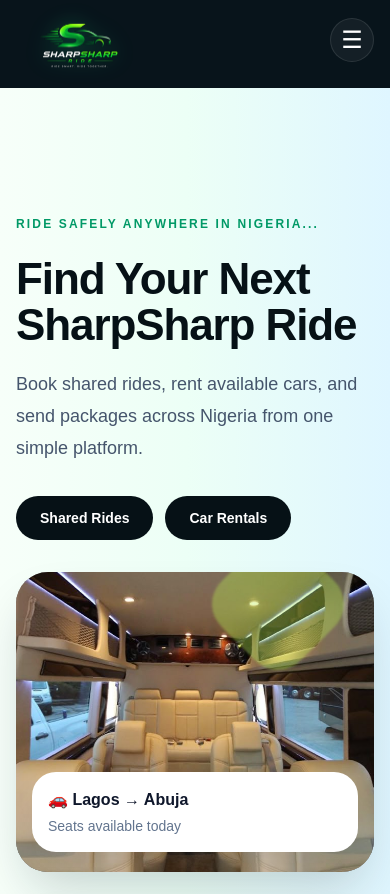
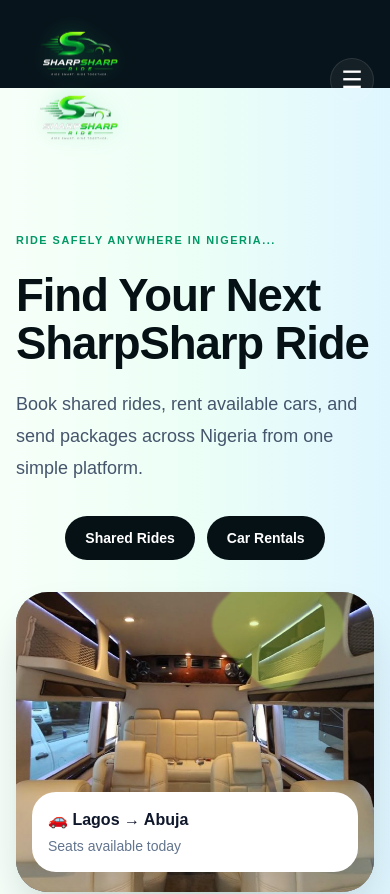
Before and after one commit to joyonovae/sharpsharp-ride-v2, a Next.js app: page / in a window 390 px wide. Shown: the top 894 px of the page. Built offline with nearby package versions, Linux system fonts and the light colour scheme; no server answers.

Commit message:
typo adjust

```diff
--- a/components/Navbar.tsx
+++ b/components/Navbar.tsx
@@ -122,7 +122,7 @@
           : "border-transparent bg-transparent"
       }`}
     >
-      <div className="mx-auto flex max-w-7xl items-center justify-between px-4 py-2 sm:px-5 lg:px-8">
+      <div className="mx-auto flex max-w-7xl items-center justify-between px-4 py-4 sm:px-5 lg:px-8">
         {/* LOGO */}
         <Link href="/" onClick={closeMenus} className="flex items-center">
           <div
@@ -131,6 +131,17 @@
             }`}
           >
             <Image
+  src={NAV_LOGO}
+  alt="SharpSharp Ride logo"
+  width={280}
+  height={95}
+  className={`w-auto object-contain transition-all duration-300 ${
+  scrolled
+    ? "h-14 drop-shadow-[0_0_6px_rgba(24,195,126,0.25)]"
+    : "h-16 drop-shadow-[0_0_10px_rgba(24,195,126,0.35)] sm:h-20 lg:h-20"
+}`}
+  priority
+/><Image
   src={NAV_LOGO}
   alt="SharpSharp Ride logo"
   width={280}
--- a/src/app/page.tsx
+++ b/src/app/page.tsx
@@ -146,35 +146,33 @@
       <section className="relative w-full max-w-full overflow-x-hidden bg-white text-[#061116]">
         <div className="absolute inset-0 bg-[linear-gradient(90deg,#f7fff9_0%,#ecfff6_48%,#dff6ff_100%)]" />
 
-        <div className="relative mx-auto grid w-full max-w-7xl items-center gap-8 px-4 pb-24 pt-32 sm:px-5 sm:pt-36 lg:min-h-[720px] lg:grid-cols-[0.95fr_1.05fr] lg:px-12 lg:pb-24 lg:pt-32">
+        <div className="relative mx-auto grid w-full max-w-7xl items-center gap-8 px-4 pb-20 pt-36 sm:px-5 sm:pt-40 lg:min-h-[720px] lg:grid-cols-[0.95fr_1.05fr] lg:px-12 lg:pb-24 lg:pt-36">
           <div className="scroll-reveal z-10">
-            <p className="typing-text mb-4 h-6 text-xs font-bold uppercase tracking-[0.18em] text-emerald-600 sm:text-sm">
+            <p className="typing-text mb-4 h-6 max-w-full text-[0.68rem] font-bold uppercase tracking-[0.14em] text-emerald-600 sm:text-sm">
               Ride safely anywhere in Nigeria...
             </p>
 
-           <h1 className="max-w-3xl text-[2.75rem] font-black leading-[1.05] tracking-tight sm:text-6xl lg:text-7xl">
+           <h1 className="max-w-3xl text-[2.55rem] font-black leading-[1.05] tracking-tight min-[390px]:text-[2.85rem] sm:text-6xl lg:text-7xl">
               Find Your Next
               <br />
               SharpSharp Ride
             </h1>
 
-            <p className="mt-5 max-w-2xl text-lg leading-8 text-slate-600 sm:text-xl sm:leading-9">
+           <p className="mt-5 max-w-2xl text-base leading-7 text-slate-600 min-[390px]:text-lg min-[390px]:leading-8 sm:text-xl sm:leading-9">
               Book shared rides, rent available cars, and send packages across
               Nigeria from one simple platform.
             </p>
 
-            <div className="mt-8 flex flex-wrap gap-3">
+            <div className="mt-8 flex flex-wrap justify-center gap-3 sm:justify-start">
               <Link
                 href="/rides"
-                className="rounded-full bg-[#061116] px-6 py-3 text-sm font-bold text-white transition hover:-translate-y-1 hover:bg-emerald-600"
-              >
+                className="rounded-full bg-[#061116] px-5 py-3 text-sm font-bold text-white transition hover:-translate-y-1 hover:bg-emerald-600 sm:px-6">
                 Shared Rides
               </Link>
 
               <Link
                 href="/rent"
-                className="rounded-full bg-[#061116] px-6 py-3 text-sm font-bold text-white transition hover:-translate-y-1 hover:bg-emerald-600"
-              >
+                className="rounded-full bg-[#061116] px-5 py-3 text-sm font-bold text-white transition hover:-translate-y-1 hover:bg-emerald-600 sm:px-6">
                 Car Rentals
               </Link>
 
@@ -182,7 +180,7 @@
             </div>
           </div>
 
-          <div className="relative z-10 block h-[300px] w-full max-w-full overflow-hidden rounded-[2rem] shadow-2xl shadow-slate-900/20 sm:h-[360px] lg:h-full lg:rounded-bl-[5rem] lg:rounded-tl-none lg:rounded-tr-none">
+          <div className="relative z-10 mx-auto block h-[300px] w-full max-w-[420px] overflow-hidden rounded-[2rem] shadow-2xl shadow-slate-900/20 lg:h-full lg:max-w-none lg:rounded-bl-[5rem] lg:rounded-tl-none lg:rounded-tr-none">
             <Swiper
               modules={[Autoplay, EffectFade]}
               effect="fade"
@@ -196,7 +194,10 @@
                   <div className="h-full w-full overflow-hidden">
                     <div
                       className="h-full w-full scale-105 bg-cover bg-center transition-transform duration-[6000ms] ease-linear hover:scale-110"
-                      style={{ backgroundImage: `url('${slide}')` }}
+                      style={{
+  backgroundImage: `url('${slide}')`,
+  backgroundPosition: "center",
+}}
                     />
                   </div>
                 </SwiperSlide>
```
